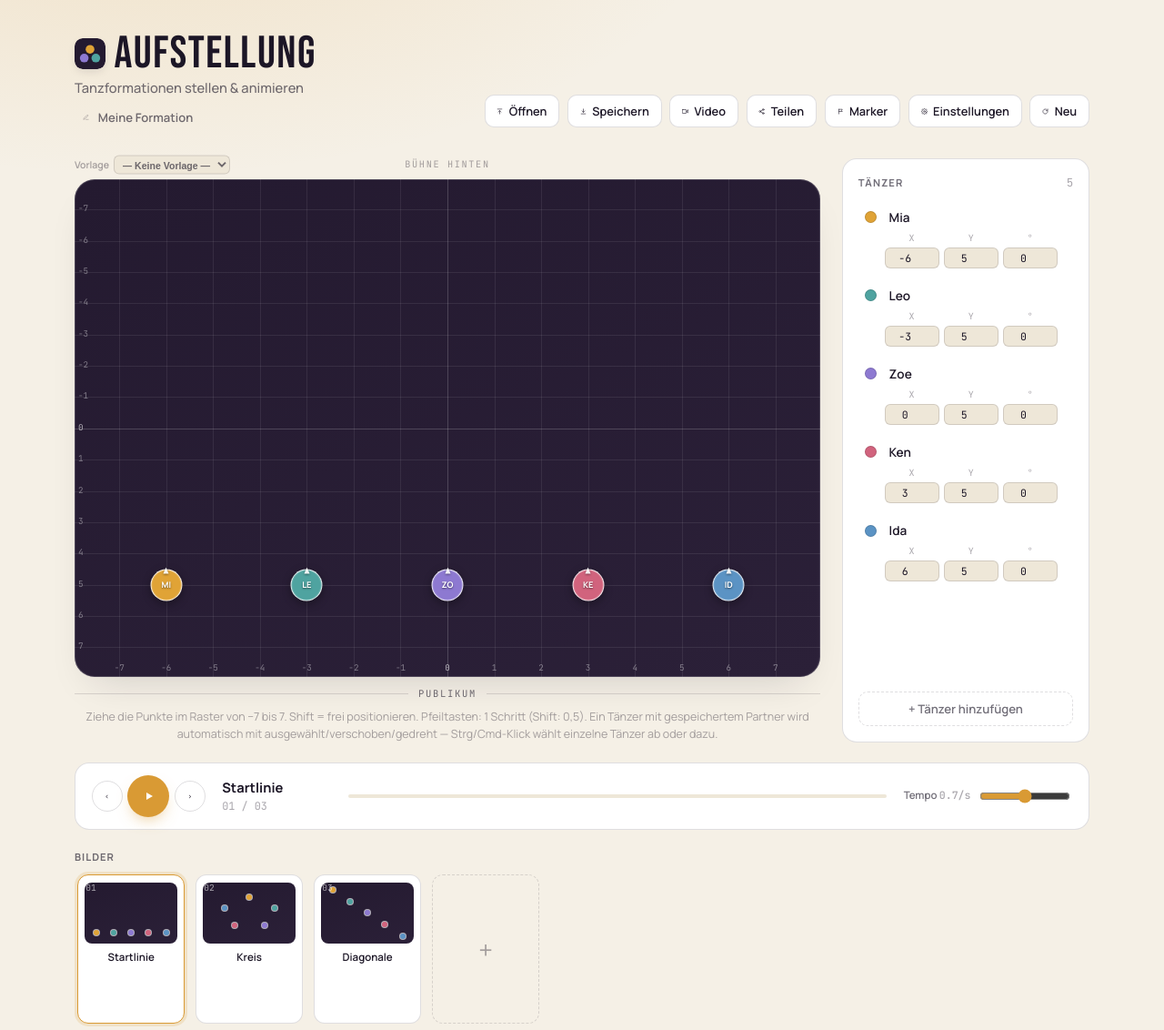
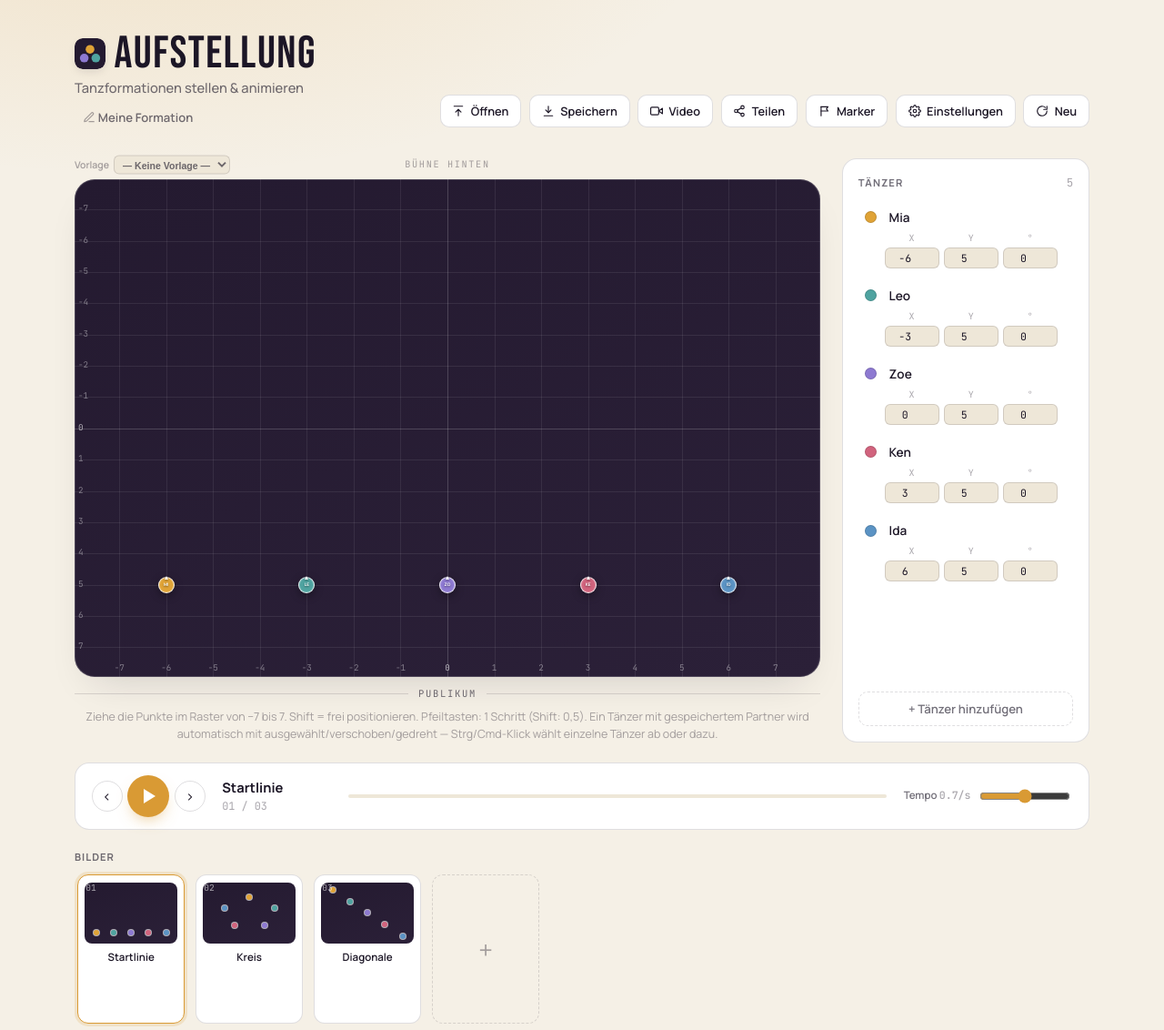
Before and after one commit to Siddo987/formation-builder, a PHP site: page / in a window 1280 px wide. Shown: the top 1132 px of the page at 91% size. Run offline with PHP 8.4, Linux system fonts and the light colour scheme; data comes from the database, SQL or seed files in the repository.

Commit message:
Undo UI-icon shrink; shrink dancer stage circles instead
"Icons kleiner" was meant for the round dancer markers on the stage
(see screenshot), not the small UI glyphs (topbar buttons, delete ✕,
modal close, etc.) — reverted the latter back to their original sizes
and shrunk .dancer (the stage circle + initials text + rotation
indicator) to ~50% instead (clamp(24px,3.3vw,35px) -> clamp(12px,
1.65vw,18px)).

Co-Authored-By: Claude Sonnet 5 <noreply@anthropic.com>

```diff
--- a/css/base.css
+++ b/css/base.css
@@ -108,7 +108,7 @@
   }
   .btn-ghost:hover{border-color:var(--gold);background:var(--panel-2);}
   .btn-ghost.danger:hover{border-color:var(--curtain);color:var(--curtain);background:var(--curtain-wash);}
-  .btn-ghost svg{flex:none;width:7px;height:7px;}
+  .btn-ghost svg{flex:none;}
   .import-error{
     font-size:.72rem;
     color:var(--curtain);
@@ -147,7 +147,6 @@
     transform:translateY(-50%);
     color:var(--ink-faint);
     pointer-events:none;
-    width:7px;height:7px;
   }
   .project-name{
     border:1px solid transparent;
--- a/css/modals.css
+++ b/css/modals.css
@@ -28,7 +28,7 @@
   .modal-header h2{font-family:var(--font-display);font-weight:400;font-size:1.5rem;letter-spacing:.02em;margin:0;}
   .modal-close{
     width:28px;height:28px;border-radius:8px;border:none;background:transparent;
-    color:var(--ink-faint);font-size:.45rem;display:flex;align-items:center;justify-content:center;
+    color:var(--ink-faint);font-size:.9rem;display:flex;align-items:center;justify-content:center;
   }
   .modal-close:hover{background:var(--panel-2);color:var(--ink);}
   .modal-body{padding:1.1rem 1.3rem 1.3rem;overflow-y:auto;display:flex;flex-direction:column;gap:1.3rem;}
@@ -135,7 +135,7 @@
   .figure-delete{
     flex:none; width:32px; border-radius:8px; border:none;
     background:var(--panel-2); color:var(--ink-faint);
-    font-size:.4rem; display:flex; align-items:center; justify-content:center;
+    font-size:.8rem; display:flex; align-items:center; justify-content:center;
     transition:background .12s ease,color .12s ease;
   }
   .figure-delete:hover{background:var(--curtain-wash);color:var(--curtain);}
--- a/css/roster.css
+++ b/css/roster.css
@@ -50,7 +50,7 @@
     border-radius:50%;
     border:1px solid var(--panel-border);
     background:transparent;
-    font-size:.5rem;
+    font-size:1rem;
     display:flex;align-items:center;justify-content:center;
     transition:background .12s ease,border-color .12s ease;
   }
@@ -68,10 +68,10 @@
   .btn-play:hover{background:var(--gold-deep);}
   .btn-play:active{transform:scale(.94);}
   .btn-play:disabled{background:var(--ink-faint);box-shadow:none;cursor:not-allowed;}
-  .icon-play{width:0;height:0;border-top:4px solid transparent;border-bottom:4px solid transparent;border-left:7px solid currentColor;margin-left:2px;}
-  .icon-pause{display:flex;gap:2px;}
+  .icon-play{width:0;height:0;border-top:8px solid transparent;border-bottom:8px solid transparent;border-left:13px solid currentColor;margin-left:3px;}
+  .icon-pause{display:flex;gap:4px;}
   .icon-pause[hidden]{display:none;}
-  .icon-pause i{display:block;width:2px;height:8px;background:currentColor;border-radius:1px;font-style:normal;}
+  .icon-pause i{display:block;width:4px;height:15px;background:currentColor;border-radius:1px;font-style:normal;}
 
   .playinfo{display:flex;flex-direction:column;gap:.1rem;min-width:120px;}
   .formation-name-live{font-weight:700;font-size:.92rem;white-space:pre-line;}
@@ -142,7 +142,7 @@
     border-radius:5px;
     background:rgba(0,0,0,.4);
     color:#fff;border:none;
-    font-size:.33rem;line-height:1;
+    font-size:.65rem;line-height:1;
     opacity:0;
     z-index:2;
     transition:opacity .1s ease,background .12s ease;
--- a/css/stage.css
+++ b/css/stage.css
@@ -107,18 +107,18 @@
 
   .dancer{
     position:absolute;
-    width:clamp(24px,3.3vw,35px);
-    height:clamp(24px,3.3vw,35px);
+    width:clamp(12px,1.65vw,18px);
+    height:clamp(12px,1.65vw,18px);
     border-radius:50%;
     transform:translate(-50%,-50%);
     display:flex;
     align-items:center;
     justify-content:center;
     font-weight:700;
-    font-size:.58rem;
+    font-size:.3rem;
     color:#fff;
     text-shadow:0 1px 2px rgba(0,0,0,.55);
-    border:1.5px solid rgba(255,255,255,.85);
+    border:1px solid rgba(255,255,255,.85);
     box-shadow:0 3px 10px rgba(0,0,0,.35), inset 0 0 0 1px rgba(255,255,255,.15);
     cursor:grab;
     user-select:none;
@@ -223,7 +223,7 @@
     background:transparent;
     color:var(--ink-faint);
     display:flex;align-items:center;justify-content:center;
-    font-size:.43rem;
+    font-size:.85rem;
     line-height:1;
     transition:opacity .1s ease,background .12s ease,color .12s ease;
   }
@@ -272,12 +272,12 @@
   .dancer .rot-indicator::after{
     content:"";
     position:absolute;
-    top:-3px;left:50%;
+    top:-2px;left:50%;
     width:0;height:0;
     transform:translateX(-50%);
-    border-left:3.5px solid transparent;
-    border-right:3.5px solid transparent;
-    border-bottom:7px solid rgba(255,255,255,.92);
+    border-left:2px solid transparent;
+    border-right:2px solid transparent;
+    border-bottom:4px solid rgba(255,255,255,.92);
     filter:drop-shadow(0 1px 1px rgba(0,0,0,.45));
   }
 
```
